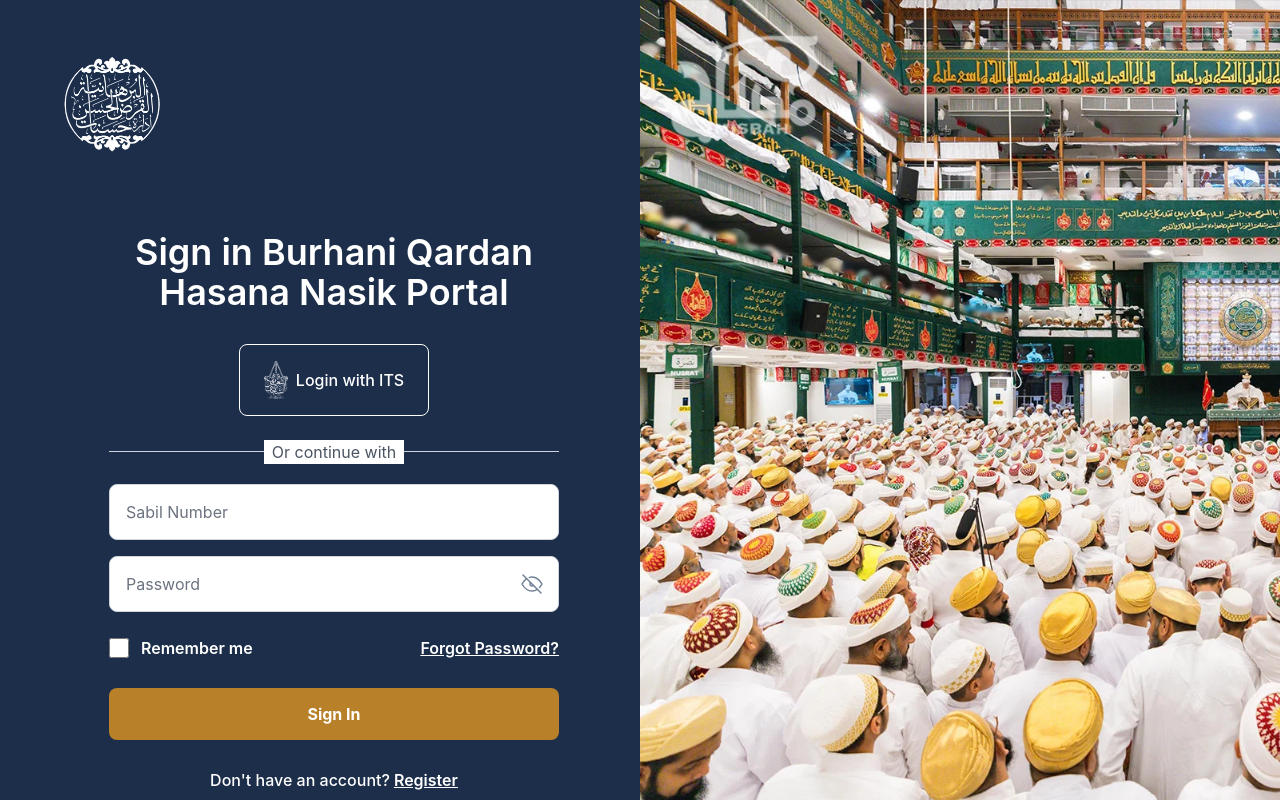
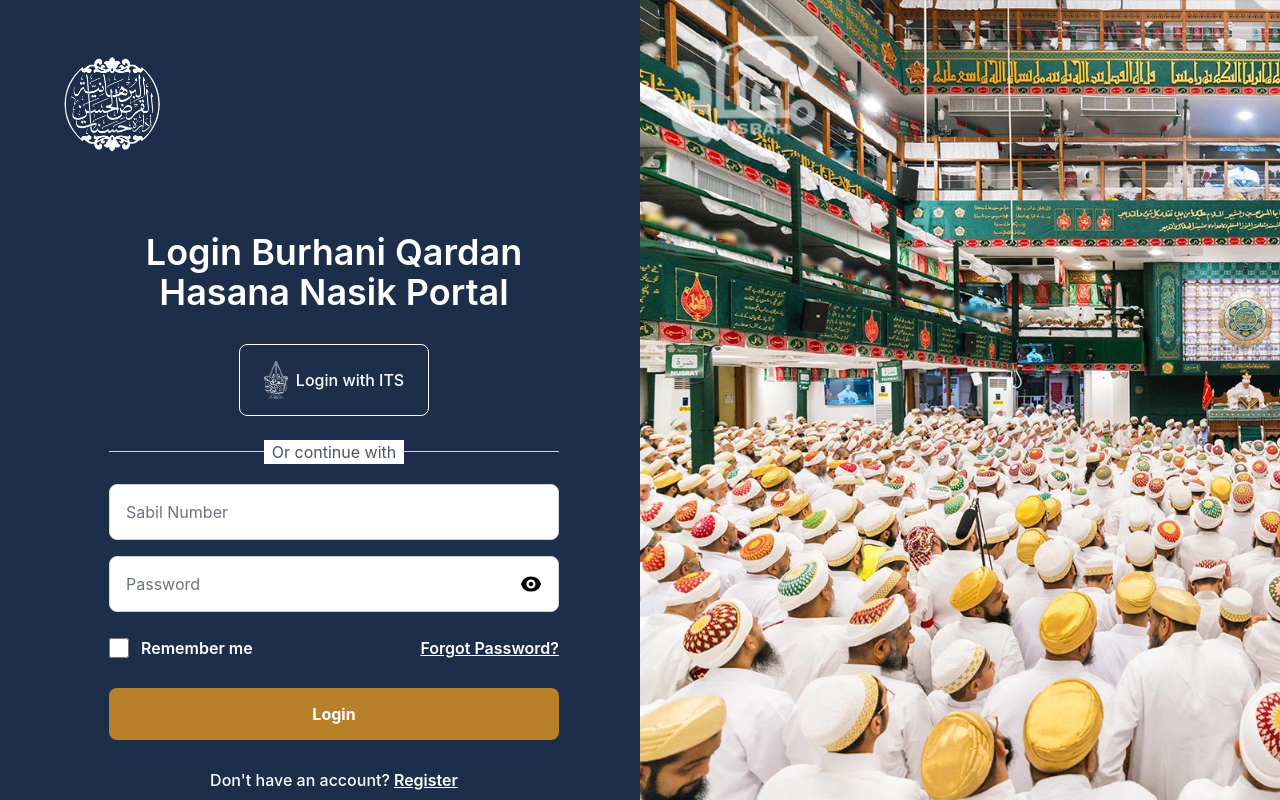
Before and after one commit to abbasbadshah/burhani-qardan-hasana-nasik-fe, a React (Create React App) app: page / in a window 1280 px wide. Built offline with nearby package versions, Linux system fonts and the light colour scheme.

Commit message:
first changes

```diff
--- a/package.json
+++ b/package.json
@@ -3,6 +3,7 @@
   "version": "0.1.0",
   "private": true,
   "dependencies": {
+    "@heroicons/react": "^2.2.0",
     "@testing-library/jest-dom": "^5.17.0",
     "@testing-library/react": "^13.4.0",
     "@testing-library/user-event": "^13.5.0",
--- a/public/index.html
+++ b/public/index.html
@@ -1,43 +1,20 @@
 <!DOCTYPE html>
 <html lang="en">
+
 <head>
   <meta charset="utf-8" />
-    <link rel="icon" href="%PUBLIC_URL%/favicon.ico" />
+  <link rel="icon" href="%PUBLIC_URL%/qardanhassanalogo.png" />
   <meta name="viewport" content="width=device-width, initial-scale=1" />
   <meta name="theme-color" content="#000000" />
-    <meta
-      name="description"
-      content="Web site created using create-react-app"
-    />
-    <link rel="apple-touch-icon" href="%PUBLIC_URL%/logo192.png" />
-    <!--
-      manifest.json provides metadata used when your web app is installed on a
-      user's mobile device or desktop. See https://developers.google.com/web/fundamentals/web-app-manifest/
-    -->
+  <meta name="description" content="Web site created using create-react-app" />
+  <link rel="apple-touch-icon" href="%PUBLIC_URL%/qardanhassanalogo.png" />
   <link rel="manifest" href="%PUBLIC_URL%/manifest.json" />
-    <!--
-      Notice the use of %PUBLIC_URL% in the tags above.
-      It will be replaced with the URL of the `public` folder during the build.
-      Only files inside the `public` folder can be referenced from the HTML.
+  <title>Burhani Qardan Hasana Nasik</title>
+</head>
 
-      Unlike "/favicon.ico" or "favicon.ico", "%PUBLIC_URL%/favicon.ico" will
-      work correctly both with client-side routing and a non-root public URL.
-      Learn how to configure a non-root public URL by running `npm run build`.
-    -->
-    <title>React App</title>
-  </head>
 <body>
   <noscript>You need to enable JavaScript to run this app.</noscript>
   <div id="root"></div>
-    <!--
-      This HTML file is a template.
-      If you open it directly in the browser, you will see an empty page.
+</body>
 
-      You can add webfonts, meta tags, or analytics to this file.
-      The build step will place the bundled scripts into the <body> tag.
-
-      To begin the development, run `npm start` or `yarn start`.
-      To create a production bundle, use `npm run build` or `yarn build`.
-    -->
-  </body>
 </html>
--- /dev/null
+++ b/src/Components/Layout/Page Layout/index.jsx
@@ -0,0 +1,12 @@
+import { Helmet } from "react-helmet";
+
+export const PageLayout = ({ pageTitle, children }) => {
+  return (
+    <div>
+      <Helmet>
+        <title>{ `${pageTitle} | Burhani Qardan Hasana Nasik` || "Default Title"}</title>
+      </Helmet>
+      <main>{children}</main>
+    </div>
+  );
+};
--- /dev/null
+++ b/src/Components/Shared/Input/index.jsx
@@ -0,0 +1,3 @@
+export const Input = ({ classes, required }) => {
+  return <div></div>;
+};
--- a/src/Pages/Login/Login With ITS/index.jsx
+++ b/src/Pages/Login/Login With ITS/index.jsx
@@ -1,15 +1,17 @@
 import { Link } from "react-router-dom";
-import ITSLogin from "../../../Assets/Images/ITS/itswhite-logo.png";
 import QardanHasanaLogo from "../../../Assets/Images/Logo/qardanhassanalogo.png";
+import { PageLayout } from "../../../Components/Layout/Page Layout";
+import { EyeIcon } from "@heroicons/react/16/solid";
 
 export const LoginWithITS = () => {
   return (
+    <PageLayout pageTitle="Login with ITS">
       <section className="bg-primary">
         <div className="flex flex-col lg:flex-row justify-between min-h-screen">
           {/* Left - Scrollable */}
           <div className="lg:w-1/2 px-5 xl:pl-12 pt-10 overflow-y-auto max-h-screen scrollbar-left">
             <div className="min-h-full flex flex-col">
-            <Link to='/' className="shrink-0">
+              <Link to="/" className="shrink-0">
                 <img src={QardanHasanaLogo} className="w-32" alt="Logo" />
               </Link>
               <div className="max-w-[450px] m-auto w-full py-16 flex-grow">
@@ -22,56 +24,28 @@ export const LoginWithITS = () => {
                   <div className="mb-4">
                     <input
                       type="text"
-                    className="text-gray-800 text-base border border-gray-300 h-14 w-full focus:border-green-500 focus:ring-0 rounded-lg px-4 py-3.5 placeholder:text-gray-500 placeholder:text-base"
+                      className="text-gray-800 text-base border border-gray-300 h-14 w-full focus:border-secondary focus:ring-0 rounded-lg px-4 py-3.5 placeholder:text-gray-500 placeholder:text-base"
                       placeholder="ITS Number"
                     />
                   </div>
                   <div className="mb-6 relative">
                     <input
                       type="password"
-                    className="text-gray-800 text-base border border-gray-300 h-14 w-full focus:border-green-500 focus:ring-0 rounded-lg px-4 py-3.5 placeholder:text-gray-500 placeholder:text-base"
+                      className="text-gray-800 text-base border border-gray-300 h-14 w-full focus:border-secondary focus:ring-0 rounded-lg px-4 py-3.5 placeholder:text-gray-500 placeholder:text-base"
                       placeholder="Password"
                     />
                     <button
                       type="button"
                       className="absolute top-4 right-4 bottom-4"
                     >
-                    <svg
-                      width={22}
-                      height={20}
-                      viewBox="0 0 22 20"
-                      fill="none"
-                      xmlns="http://www.w3.org/2000/svg"
-                    >
-                      <path
-                        d="M2 1L20 19"
-                        stroke="#718096"
-                        strokeWidth="1.5"
-                        strokeLinecap="round"
-                        strokeLinejoin="round"
-                      />
-                      <path
-                        d="M9.58445 8.58704C9.20917 8.96205 8.99823 9.47079 8.99805 10.0013C8.99786 10.5319 9.20844 11.0408 9.58345 11.416C9.95847 11.7913 10.4672 12.0023 10.9977 12.0024C11.5283 12.0026 12.0372 11.7921 12.4125 11.417"
-                        stroke="#718096"
-                        strokeWidth="1.5"
-                        strokeLinecap="round"
-                        strokeLinejoin="round"
-                      />
-                      <path
-                        d="M8.363 3.36506C9.22042 3.11978 10.1082 2.9969 11 3.00006C15 3.00006 18.333 5.33306 21 10.0001C20.222 11.3611 19.388 12.5241 18.497 13.4881M16.357 15.3491C14.726 16.4491 12.942 17.0001 11 17.0001C7 17.0001 3.667 14.6671 1 10.0001C2.369 7.60506 3.913 5.82506 5.632 4.65906"
-                        stroke="#718096"
-                        strokeWidth="1.5"
-                        strokeLinecap="round"
-                        strokeLinejoin="round"
-                      />
-                    </svg>
+                      <EyeIcon className="w-6 text-primary" />
                     </button>
                   </div>
                   <div className="flex justify-between mb-7">
                     <div className="flex items-center space-x-3">
                       <input
                         type="checkbox"
-                      className="w-5 h-5 focus:ring-transparent rounded-full border border-gray-300 focus:accent-green-500 text-green-500"
+                        className="w-5 h-5 focus:ring-transparent rounded-full border border-gray-300 focus:accent-secondary text-secondary"
                         name="remember"
                         id="remember"
                       />
@@ -85,8 +59,7 @@ export const LoginWithITS = () => {
                     <div>
                       <Link
                         to="/forgot-password/"
-                      data-target="#multi-step-modal"
-                      className="modal-open text-text-dark font-semibold text-base underline"
+                        className="text-text-dark font-semibold text-base underline"
                       >
                         Forgot Password?
                       </Link>
@@ -96,7 +69,7 @@ export const LoginWithITS = () => {
                     type="submit"
                     className="py-3.5 flex items-center justify-center text-white font-bold bg-[#B88029] hover:bg-amber-700 transition-colors rounded-lg w-full"
                   >
-                  Sign In
+                    Login
                   </button>
                 </form>
                 <p className="text-center text-text-dark text-base font-medium pt-7">
@@ -132,5 +105,6 @@ export const LoginWithITS = () => {
           <div className="lg:w-1/2 h-screen lg:block hidden bg-[#F6FAFF] bg-login-bg bg-no-repeat bg-cover p-20 fixed right-0 top-0" />
         </div>
       </section>
+    </PageLayout>
   );
 };
--- a/src/Pages/Login/Login/index.jsx
+++ b/src/Pages/Login/Login/index.jsx
@@ -1,9 +1,11 @@
 import { Link } from "react-router-dom";
 import ITSLogin from "../../../Assets/Images/ITS/itswhite-logo.png";
 import QardanHasanaLogo from "../../../Assets/Images/Logo/qardanhassanalogo.png";
-
+import { PageLayout } from "../../../Components/Layout/Page Layout";
+import { EyeIcon, EyeSlashIcon } from "@heroicons/react/16/solid";
 export const Login = () => {
   return (
+    <PageLayout pageTitle="Login">
       <section className="bg-primary">
         <div className="flex flex-col lg:flex-row justify-between min-h-screen">
           {/* Left - Scrollable */}
@@ -15,7 +17,7 @@ export const Login = () => {
               <div className="max-w-[450px] m-auto w-full py-16 flex-grow">
                 <header className="text-center mb-8">
                   <h2 className="text-text-dark text-4xl font-semibold font-poppins mb-2">
-                  Sign in Burhani Qardan Hasana Nasik Portal
+                    Login Burhani Qardan Hasana Nasik Portal
                   </h2>
                 </header>
                 <div className="w-full">
@@ -61,35 +63,7 @@ export const Login = () => {
                       type="button"
                       className="absolute top-4 right-4 bottom-4"
                     >
-                    <svg
-                      width={22}
-                      height={20}
-                      viewBox="0 0 22 20"
-                      fill="none"
-                      xmlns="http://www.w3.org/2000/svg"
-                    >
-                      <path
-                        d="M2 1L20 19"
-                        stroke="#718096"
-                        strokeWidth="1.5"
-                        strokeLinecap="round"
-                        strokeLinejoin="round"
-                      />
-                      <path
-                        d="M9.58445 8.58704C9.20917 8.96205 8.99823 9.47079 8.99805 10.0013C8.99786 10.5319 9.20844 11.0408 9.58345 11.416C9.95847 11.7913 10.4672 12.0023 10.9977 12.0024C11.5283 12.0026 12.0372 11.7921 12.4125 11.417"
-                        stroke="#718096"
-                        strokeWidth="1.5"
-                        strokeLinecap="round"
-                        strokeLinejoin="round"
-                      />
-                      <path
-                        d="M8.363 3.36506C9.22042 3.11978 10.1082 2.9969 11 3.00006C15 3.00006 18.333 5.33306 21 10.0001C20.222 11.3611 19.388 12.5241 18.497 13.4881M16.357 15.3491C14.726 16.4491 12.942 17.0001 11 17.0001C7 17.0001 3.667 14.6671 1 10.0001C2.369 7.60506 3.913 5.82506 5.632 4.65906"
-                        stroke="#718096"
-                        strokeWidth="1.5"
-                        strokeLinecap="round"
-                        strokeLinejoin="round"
-                      />
-                    </svg>
+                      <EyeIcon className="w-6" />
                     </button>
                   </div>
                   <div className="flex justify-between mb-7">
@@ -121,7 +95,7 @@ export const Login = () => {
                     type="submit"
                     className="py-3.5 flex items-center justify-center text-white font-bold bg-[#B88029] hover:bg-amber-700 transition-colors rounded-lg w-full"
                   >
-                  Sign In
+                    Login
                   </button>
                 </form>
                 <p className="text-center text-text-dark text-base font-medium pt-7">
@@ -157,5 +131,6 @@ export const Login = () => {
           <div className="lg:w-1/2 h-screen lg:block hidden bg-[#F6FAFF] bg-login-bg bg-no-repeat bg-cover p-20 fixed right-0 top-0" />
         </div>
       </section>
+    </PageLayout>
   );
 };
```
Also changed, not shown: public/manifest.json, public/qardanhassanalogo.png (added), src/Components/Shared/index.js (added), 1 other file (tests, documents, lock files or other folders). Lines whose indentation alone changed are shown as unchanged.
